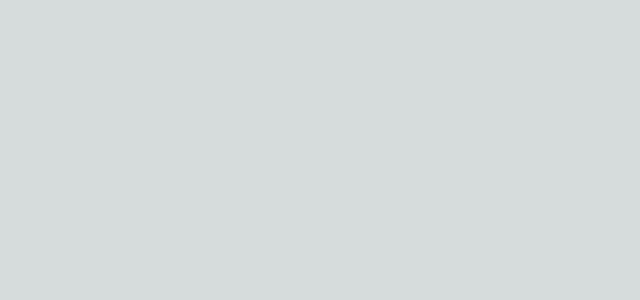
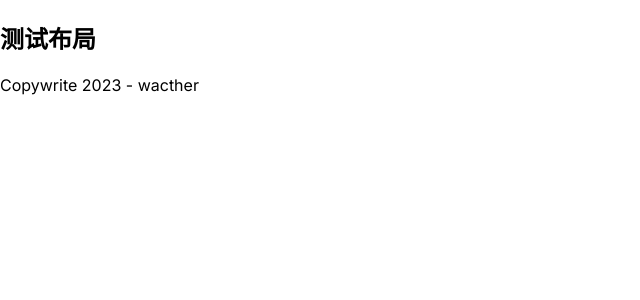
Before and after one commit to WatcherOne/my-study-home, a Next.js app in the folder front/: page /layout in a window 1280 px wide. Shown: the top 300 px of the page, without its empty margins (0-640 px from the left). Built offline with nearby package versions, Linux system fonts and the light colour scheme.

Commit message:
clear more files and code index page

```diff
--- a/front/package.json
+++ b/front/package.json
@@ -6,7 +6,7 @@
     "scripts": {
         "serve": "next dev",
         "build": "next build && next export",
-        "start": "next start",
+        "start": "next build && next start",
         "lint": "next lint"
     },
     "dependencies": {
--- /dev/null
+++ b/front/src/components/layout/Index.jsx
@@ -0,0 +1,26 @@
+import Head from 'next/head'
+import { Inter } from 'next/font/google'
+
+// 设置google字体
+const inter = Inter({ subsets: ['latin'] })
+
+export default function Layout ({ children }) {
+    return (
+        <>
+            <Head>
+                <meta name="description" content="you can set your Book-List and Todo-List" />
+                <meta name="viewport" content="width=device-width, initial-scale=1" />
+                <link rel="icon" href="/favicon.ico" />
+            </Head>
+            <section className={inter.className}>
+                <header>
+                    <h1>测试布局</h1>
+                </header>
+                <main>{children}</main>
+                <footer>
+                    <span>Copywrite 2023 - wacther</span>
+                </footer>
+            </section>
+        </>
+    )
+}
--- a/front/src/pages/_app.js
+++ b/front/src/pages/_app.js
@@ -1,35 +1,22 @@
 // 导入全局样式
 import '@/styles/globals.css'
+import Layout from '@/components/layout'
 
+// 输出性能指标
 export function reportWebVitals (metric) {
     console.log(metric)
 }
 
-// export function reportWebVitals(metric) {
-//     switch (metric.name) {
-//       case 'FCP':
-//         // handle FCP results
-//         break;
-//       case 'LCP':
-//         // handle LCP results
-//         break;
-//       case 'CLS':
-//         // handle CLS results
-//         break;
-//       case 'FID':
-//         // handle FID results
-//         break;
-//       case 'TTFB':
-//         // handle TTFB results
-//         break;
-//       case 'INP':
-//         // handle INP results (note: INP is still an experimental metric)
-//         break;
-//       default:
-//         break;
-//     }
-//   }
-
 export default function App({ Component, pageProps }) {
-    return <Component {...pageProps} />
+    // 组件内部自定义样式 - 否则默认使用布局组件
+    const getLayout = Component.getLayout
+    if (getLayout) {
+        return getLayout(<Component {...pageProps} />)
+    } else {
+        return (
+            <Layout>
+                <Component {...pageProps} />
+            </Layout>
+        )
+    }
 }
--- a/front/src/styles/globals.css
+++ b/front/src/styles/globals.css
@@ -1,107 +1,56 @@
 :root {
+    /* some varibles */
+    --white: white;
+    --black: black;
+
+    /* some attribute */
     --max-width: 1100px;
-  --border-radius: 12px;
-  --font-mono: ui-monospace, Menlo, Monaco, 'Cascadia Mono', 'Segoe UI Mono',
-    'Roboto Mono', 'Oxygen Mono', 'Ubuntu Monospace', 'Source Code Pro',
-    'Fira Mono', 'Droid Sans Mono', 'Courier New', monospace;
+    --border-width: 1px;
+    --border-radius: 5px;
+    /* JetBrains 推出的编程字体 */
+    --font-mono: ui-monospace, Menlo, Monaco, 'Cascadia Mono', 'Segoe UI Mono', 'Roboto Mono', 'Oxygen Mono', 'Ubuntu Monospace', 'Source Code Pro', 'Fira Mono', 'Droid Sans Mono', 'Courier New', monospace;
 
-  --foreground-rgb: 0, 0, 0;
-  --background-start-rgb: 214, 219, 220;
-  --background-end-rgb: 255, 255, 255;
-
-  --primary-glow: conic-gradient(
-    from 180deg at 50% 50%,
-    #16abff33 0deg,
-    #0885ff33 55deg,
-    #54d6ff33 120deg,
-    #0071ff33 160deg,
-    transparent 360deg
-  );
-  --secondary-glow: radial-gradient(
-    rgba(255, 255, 255, 1),
-    rgba(255, 255, 255, 0)
-  );
-
-  --tile-start-rgb: 239, 245, 249;
-  --tile-end-rgb: 228, 232, 233;
-  --tile-border: conic-gradient(
-    #00000080,
-    #00000040,
-    #00000030,
-    #00000020,
-    #00000010,
-    #00000010,
-    #00000080
-  );
-
-  --callout-rgb: 238, 240, 241;
-  --callout-border-rgb: 172, 175, 176;
-  --card-rgb: 180, 185, 188;
-  --card-border-rgb: 131, 134, 135;
+    --foreground-rgb: var(--black);  /* 前景色 */
+    --background-rgb: var(--white);  /* 背景色 */
 }
 
+/* 当系统为深色模式时采用应用该样式 */
 @media (prefers-color-scheme: dark) {
     :root {
-    --foreground-rgb: 255, 255, 255;
-    --background-start-rgb: 0, 0, 0;
-    --background-end-rgb: 0, 0, 0;
-
-    --primary-glow: radial-gradient(rgba(1, 65, 255, 0.4), rgba(1, 65, 255, 0));
-    --secondary-glow: linear-gradient(
-      to bottom right,
-      rgba(1, 65, 255, 0),
-      rgba(1, 65, 255, 0),
-      rgba(1, 65, 255, 0.3)
-    );
-
-    --tile-start-rgb: 2, 13, 46;
-    --tile-end-rgb: 2, 5, 19;
-    --tile-border: conic-gradient(
-      #ffffff80,
-      #ffffff40,
-      #ffffff30,
-      #ffffff20,
-      #ffffff10,
-      #ffffff10,
-      #ffffff80
-    );
-
-    --callout-rgb: 20, 20, 20;
-    --callout-border-rgb: 108, 108, 108;
-    --card-rgb: 100, 100, 100;
-    --card-border-rgb: 200, 200, 200;
+        --foreground-rgb: var(--white);
+        --background-rgb: var(--black);
+    }
+    html {
+        color-scheme: dark;
     }
 }
 
-* {
-  box-sizing: border-box;
-  padding: 0;
-  margin: 0;
-}
-
-html,
-body {
+html, body {
+    height: 100%;
     max-width: 100vw;
     overflow-x: hidden;
 }
 
 body {
-  color: rgb(var(--foreground-rgb));
-  background: linear-gradient(
-      to bottom,
-      transparent,
-      rgb(var(--background-end-rgb))
-    )
-    rgb(var(--background-start-rgb));
+    margin: 0;
+    padding: 0;
+    color: var(--foreground-rgb);
+    background-color: var(--background-rgb);
 }
 
 a {
     color: inherit;
-  text-decoration: none;
+    text-decoration: none
 }
 
-@media (prefers-color-scheme: dark) {
-  html {
-    color-scheme: dark;
+ul {
+    list-style: none;
+    padding: 0;
+    margin: 0;
 }
+
+.clearfix::after {
+    display: block;
+    content: "";
+    clear: both;
 }
```
Also changed, not shown: front/src/pages/index.js (+2 -89 lines), front/src/components/icons/home.js (renamed from front/components/icons/home.js), front/src/styles/index.module.css (renamed from front/src/styles/Home.module.css). Lines whose indentation alone changed are shown as unchanged.
